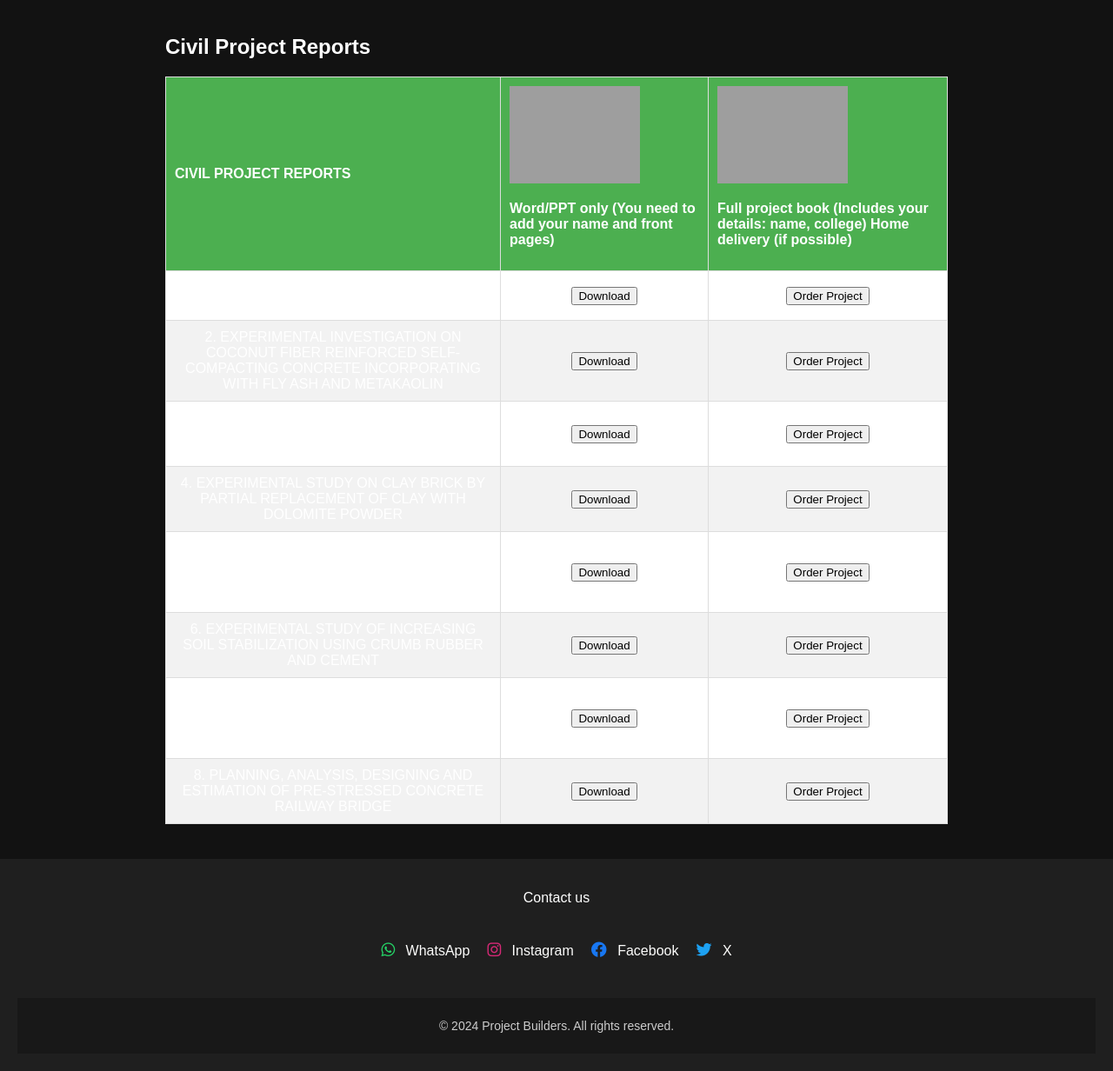
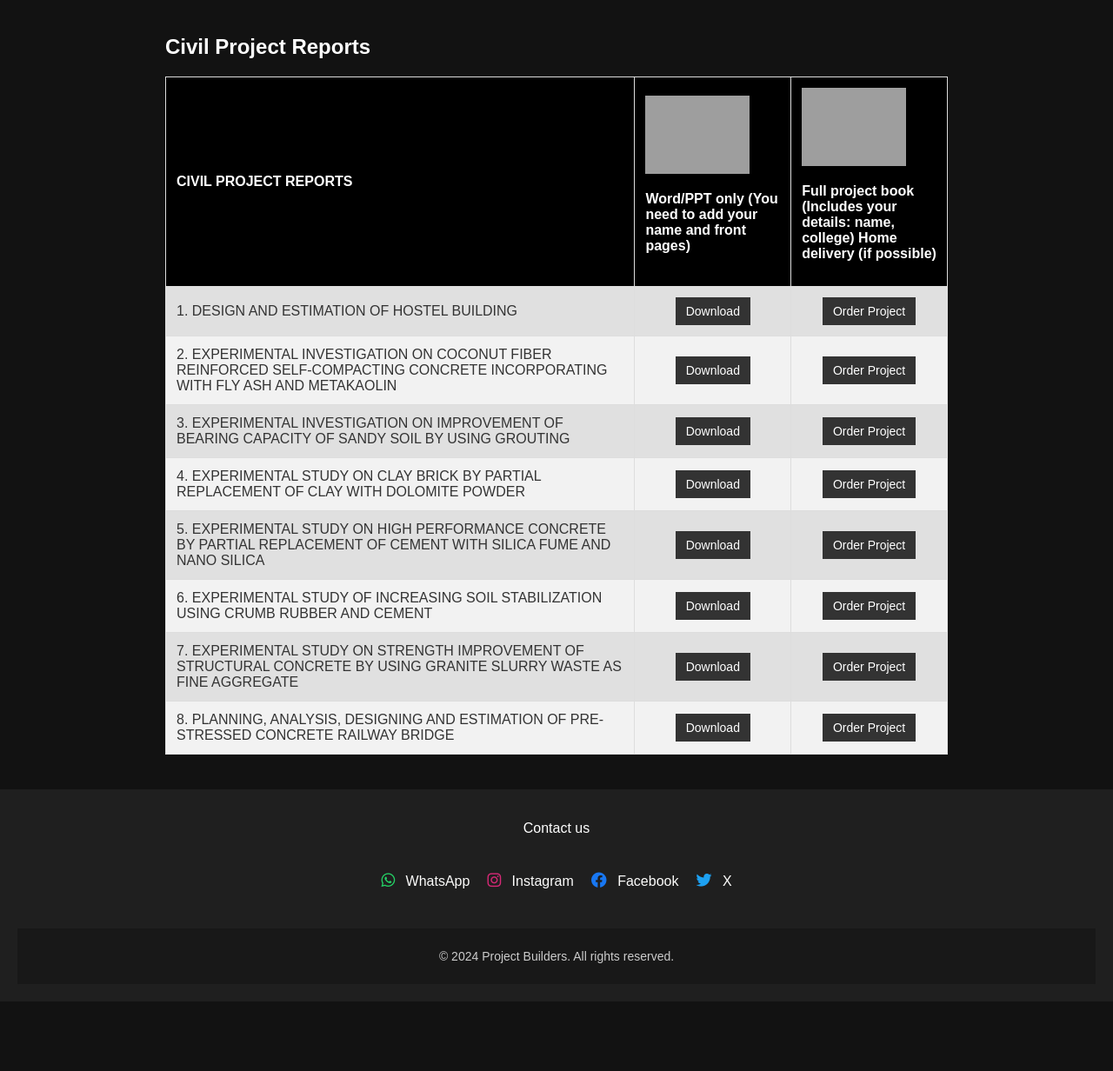
Before and after one commit to meyyarasu-tg/PROJECT-BUILDERS, a PHP site: page /civil-project-reports.html in a window 1280 px wide. Shown: the part 68-1300 px from the top of the page at 87% size. After the commit the page ends 1220 px from the top, so only its background shows below. Run offline with PHP 8.4, Linux system fonts and the light colour scheme; grey boxes are pictures that could not be loaded.

Commit message:
Update styles.css

```diff
--- a/styles.css
+++ b/styles.css
@@ -383,82 +383,17 @@ html, body {
     margin-top: 20px;
 }
 
-/* Style for Project */
-/* Description Container */
-.description-container {
-    display: flex;
-    justify-content: space-around;
-    margin-bottom: 30px;
-}
-
-.description-box {
-    text-align: center;
-    padding: 20px;
-}
-
-.description-image {
-    max-width: 100px;
-    height: auto;
-    margin-bottom: 15px;
-}
-
-.description-box button {
-    padding: 10px 20px;
-    background-color: #ff5722;
-    color: white;
-    border: none;
-    border-radius: 5px;
-    cursor: pointer;
-    font-size: 1rem;
-}
-
-.description-box button:hover {
-    background-color: #e64a19;
-}
-
-/* Project List Styling */
-.project-list {
-    list-style-type: none;
-    padding: 0;
-}
-
-.project-list li {
-    margin-bottom: 20px;
-    padding: 20px;
-    background-color: #f5f5f5;
-    border-radius: 8px;
-}
-
-.project-list li h3 {
-    margin-bottom: 10px;
-    font-size: 1.25rem;
-}
-
-.project-list li button {
-    padding: 10px 20px;
-    background-color: #ff5722;
-    color: white;
-    border: none;
-    border-radius: 5px;
-    cursor: pointer;
-    font-size: 1rem;
-    margin-right: 10px;
-}
-
-.project-list li button:hover {
-    background-color: #e64a19;
-}
 /* Custom styles for alternating rows */
         .project-table tr:nth-child(even) {
             background-color: #f2f2f2;
         }
 
         .project-table tr:nth-child(odd) {
-            background-color: #fff;
+            background-color: #e0e0e0;
         }
 
         .project-image {
-            max-width: 150px;
+            max-width: 120px;
             height: auto;
         }
 
@@ -477,17 +412,42 @@ html, body {
             margin-bottom: 20px;
         }
 
-        table, th, td {
+        th, td {
+            padding: 12px;
+            text-align: center;
             border: 1px solid #ddd;
-            padding: 10px;
         }
 
         th {
-            background-color: #4CAF50;
+            background-color: black;
             color: white;
             text-align: left;
         }
 
         td {
             text-align: center;
+            color: #333;
         }
+
+        /* Resize the columns */
+        th:first-child, td:first-child {
+            width: 60%;
+            text-align: left;
+        }
+
+        th:nth-child(2), td:nth-child(2), th:nth-child(3), td:nth-child(3) {
+            width: 20%;
+        }
+
+        button {
+            padding: 8px 12px;
+            background-color: #333;
+            color: white;
+            border: none;
+            cursor: pointer;
+            font-size: 14px;
+        }
+
+        button:hover {
+            background-color: #555;
+        }
```
